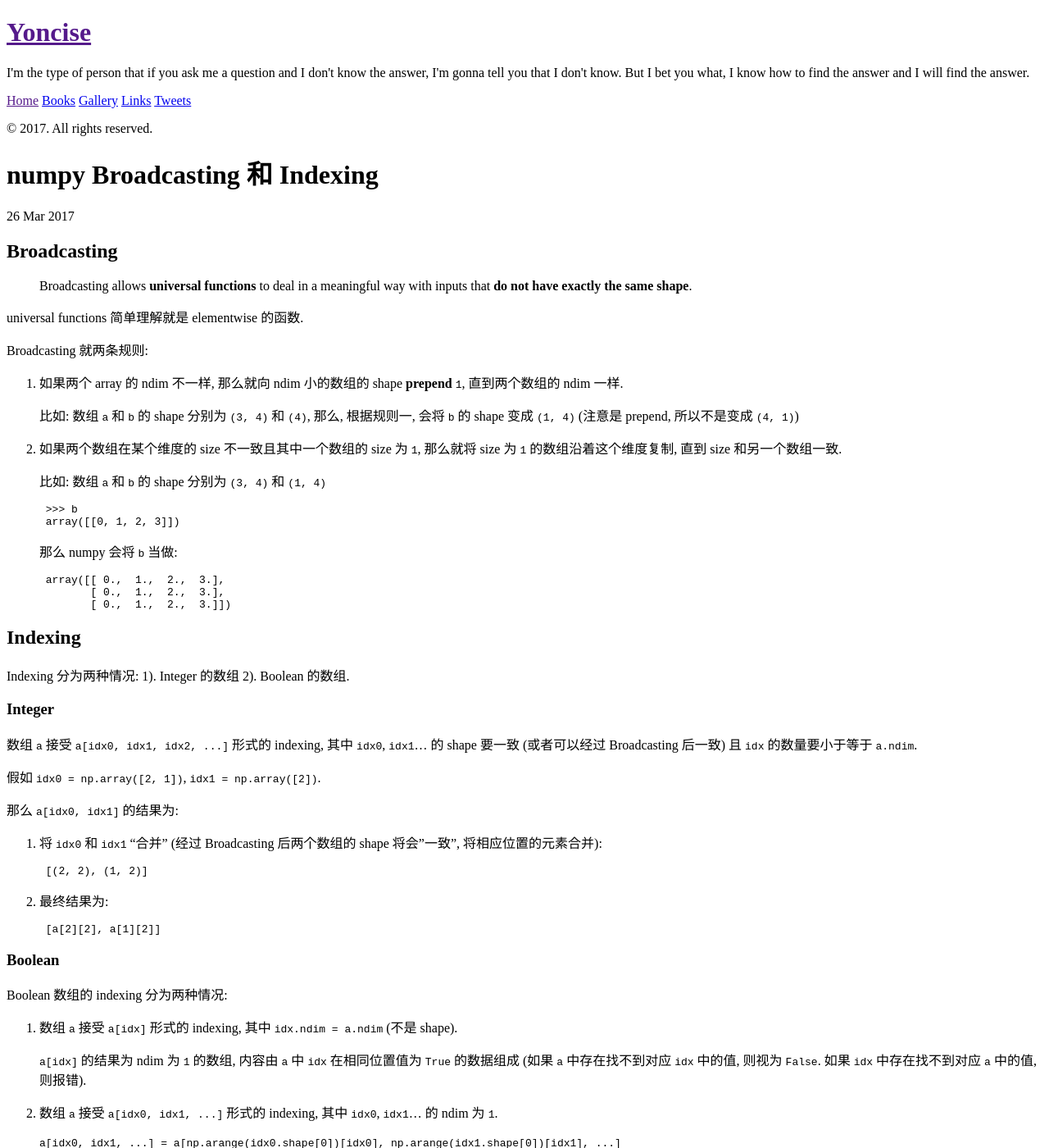
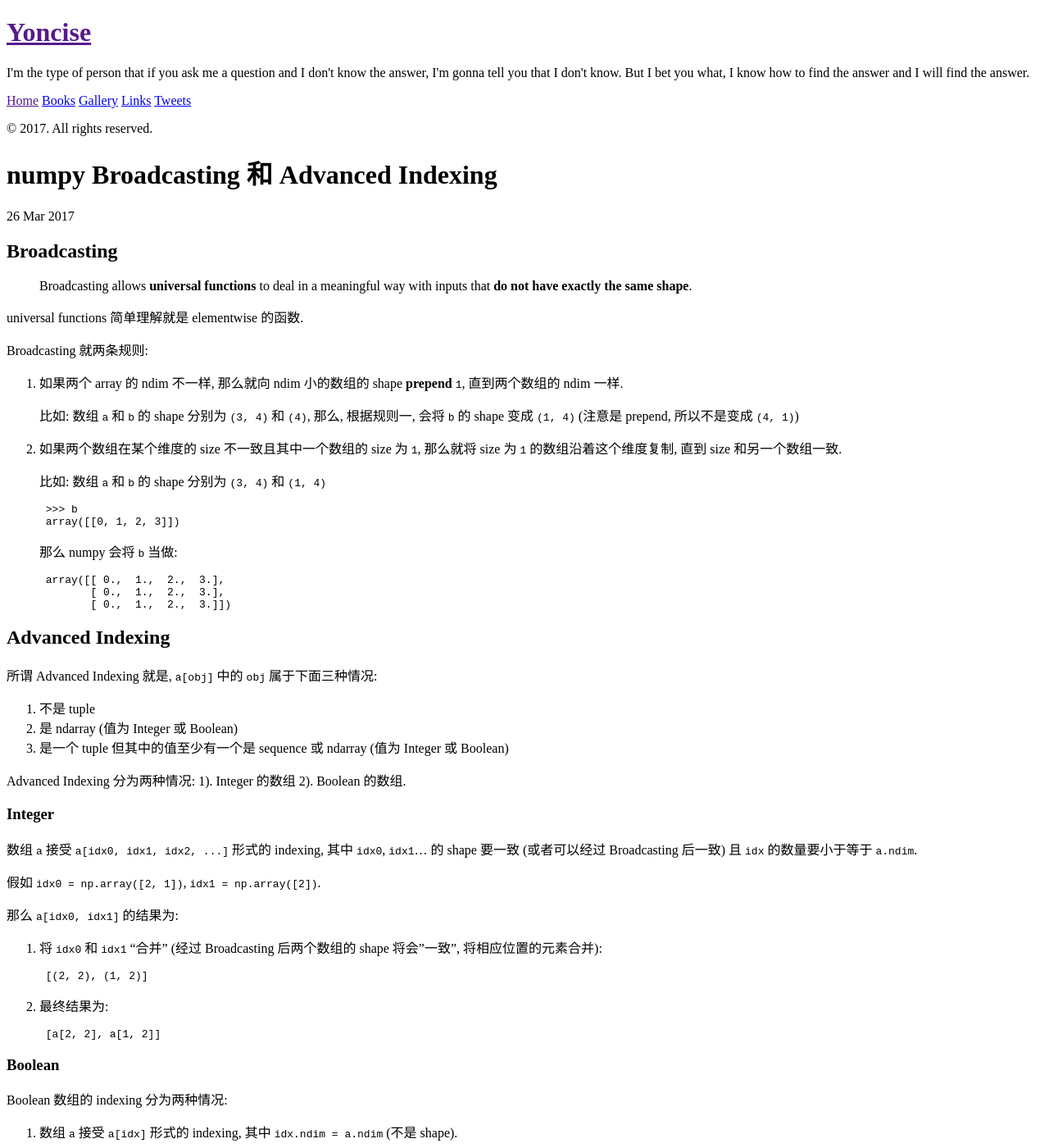
Before and after one commit to yoncise/yoncise.github.io, a Jekyll site: the page built from _posts/2017-03-26-numpy-Broadcasting-和-Advanced-Indexing.md, in a window 1280 px wide and 1400 px high. Shown: the whole window at 82% size. Built offline with Jekyll 4.4.1, drawn with Linux system fonts in a browser that asks for light colours.

Commit message:
advanced indexing

```diff
--- a/_posts/2017-03-26-numpy-Broadcasting-和-Indexing.md
+++ b/_posts/2017-03-26-numpy-Broadcasting-和-Advanced-Indexing.md
@@ -1,6 +1,6 @@
 ---
 layout: post
-title: numpy Broadcasting 和 Indexing
+title: numpy Broadcasting 和 Advanced Indexing
 ---
 
 ## Broadcasting
@@ -33,9 +33,15 @@
                [ 0.,  1.,  2.,  3.]])
 
 
-## Indexing
+## Advanced Indexing
 
-Indexing 分为两种情况: 1). Integer 的数组 2). Boolean 的数组.
+所谓 Advanced Indexing 就是, `a[obj]` 中的 `obj` 属于下面三种情况:
+
+1. 不是 tuple
+2. 是 ndarray (值为 Integer 或 Boolean)
+3. 是一个 tuple 但其中的值至少有一个是 sequence 或 ndarray (值为 Integer 或 Boolean)
+
+Advanced Indexing 分为两种情况: 1). Integer 的数组 2). Boolean 的数组.
 
 ### Integer
 
@@ -86,3 +92,5 @@
 > [Broadcasting rules](https://docs.scipy.org/doc/numpy-dev/user/quickstart.html#broadcasting-rules)
 >
 > [Fancy indexing and index tricks](https://docs.scipy.org/doc/numpy-dev/user/quickstart.html#fancy-indexing-and-index-tricks)
+>
+> [Advanced Indexing](https://docs.scipy.org/doc/numpy/reference/arrays.indexing.html#advanced-indexing)
```
Also changed, not shown: other parts of _posts/2017-03-26-numpy-Broadcasting-和-Advanced-Indexing.md (+1 -1 lines).
